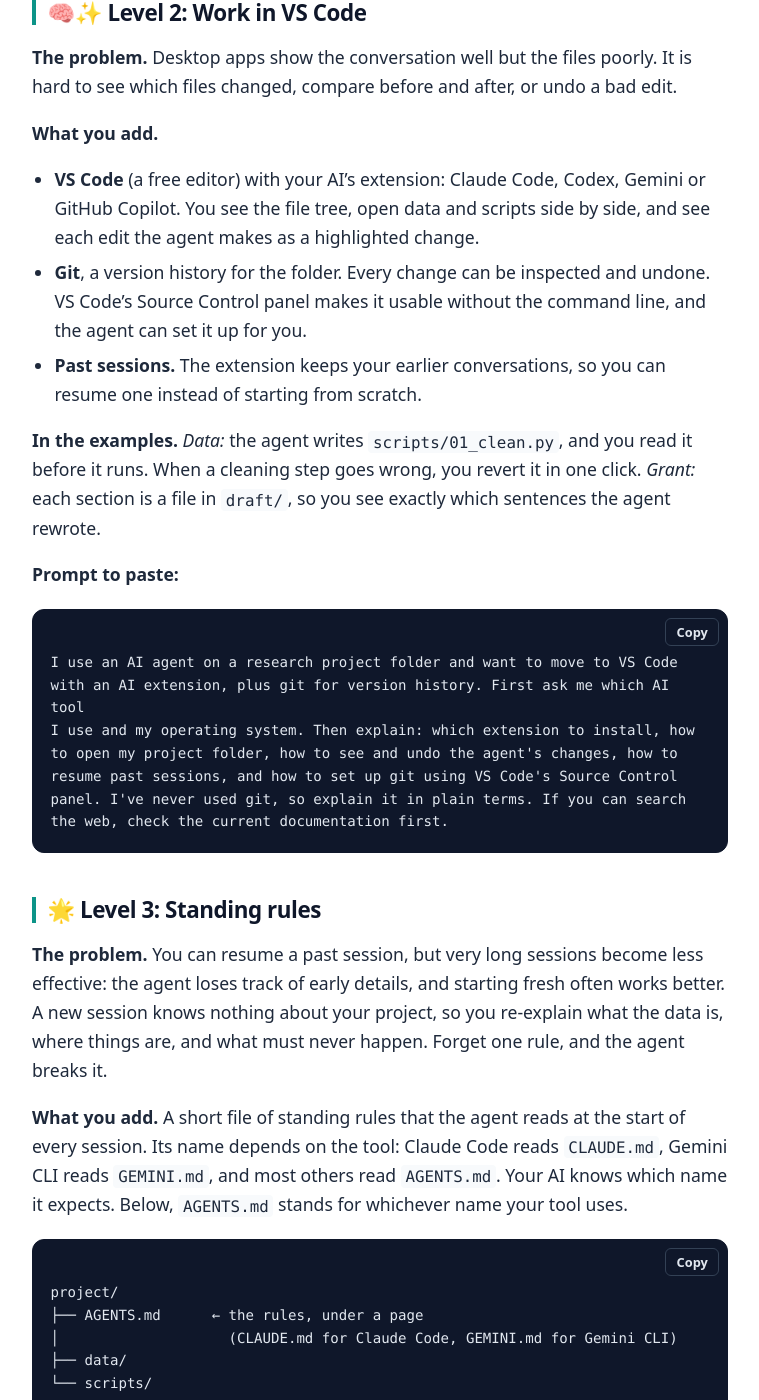
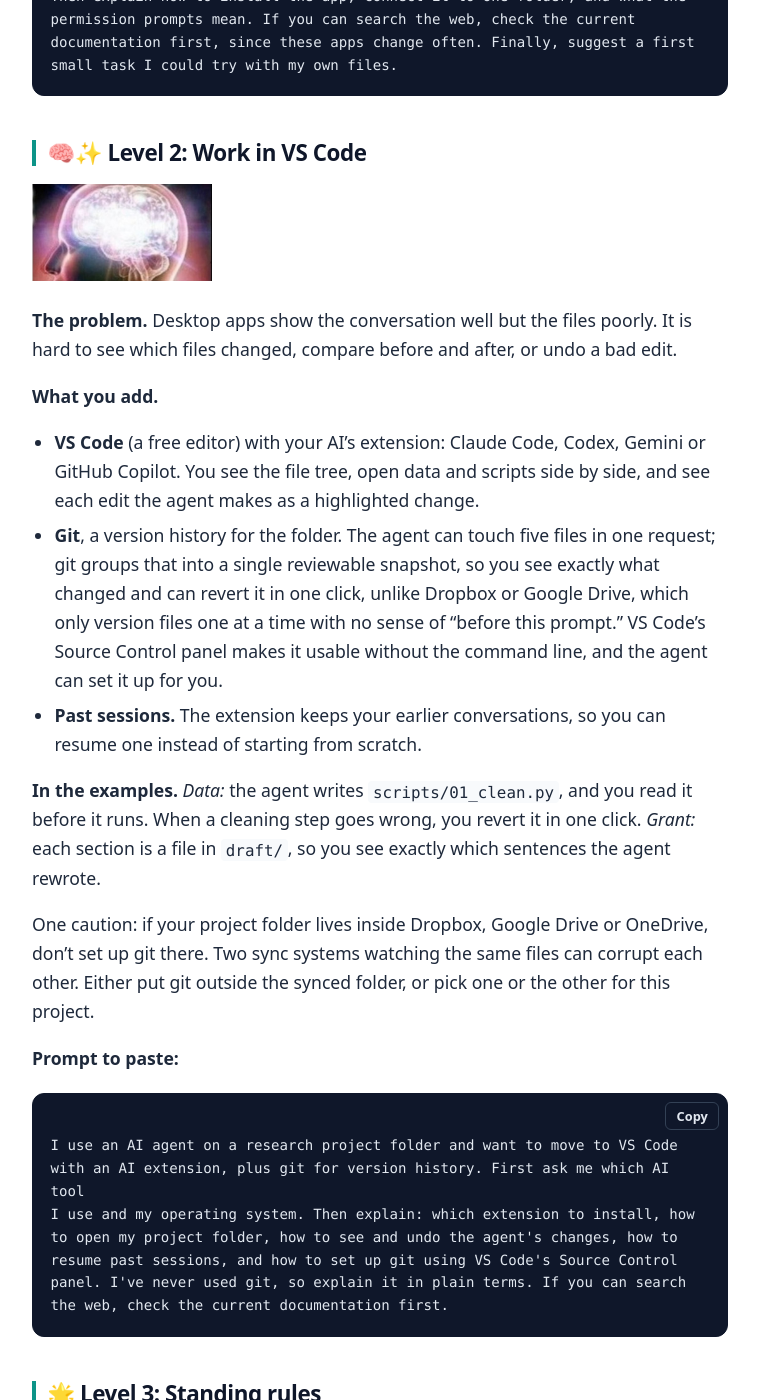
Before and after one commit to yairmau/share, a Jekyll site: the page built from five-levels-ai-agents/index.md, in a window 1280 px wide and 1400 px high, scrolled down 3063 px. Shown: the whole window, without its empty margins (260-1019 px from the left). Built offline with Jekyll 4.4.1, drawn with Linux system fonts in a browser that asks for light colours; some of the changed text lies outside the part shown.

Commit message:
Update Five Levels page: git rationale, Dropbox caution, agent-docs examples, per-level images
Co-Authored-By: Claude Sonnet 5 <noreply@anthropic.com>

````diff
--- a/five-levels-ai-agents/index.md
+++ b/five-levels-ai-agents/index.md
@@ -5,20 +5,22 @@ share: true
 summary: How researchers can go from chatting with an AI to working with an AI agent inside their project folders, in five levels, with paste-ready prompts for any AI tool.
 ---
 
-An agent is a chatbot that works inside a folder on your computer: it reads your files, writes new ones and runs code, instead of waiting for you to paste things in. This guide climbs from the simplest setup to the most capable one in five levels, like the galaxy-brain meme below. Level 5 comes in two versions, 5a and 5b: two ways to keep a project consistent across computers. Stop at whichever level fits your work.
+An agent is a chatbot that works inside a folder on your computer: it reads your files, writes new ones and runs code, instead of waiting for you to paste things in. This guide climbs from the simplest setup to the most capable one in five levels, like the galaxy-brain meme below. Stop at whichever level fits your work.
 
 <img src="{{ '/five-levels-ai-agents/galaxy-brain.jpg' | relative_url }}" alt="Galaxy-brain meme: five panels, each brain glowing brighter. Level 1, give the AI a folder. Level 2, work in VS Code. Level 3, standing rules. Level 4, procedures and skills. Level 5a or 5b, any machine." style="width: 100%; height: auto;">
 
 The guide explains *why* each level exists. It leaves the *how* to your own AI, because tools change every few months and your AI knows your setup better than any tutorial. Each level ends with a prompt: paste it into the AI tool you use (Claude, ChatGPT, Gemini or another) and it will walk you through that step for your tool and project.
 
+**Level 0:** I assume everyone is familiar with using chatbots like ChatGPT, Gemini or Claude on a browser.
+
 | Level | What you add | Problem it solves |
 | --- | --- | --- |
-| 🧠 1 | A desktop app connected to a folder | Copying data and code back and forth between you and a chatbot |
-| 🧠✨ 2 | VS Code, an AI extension, git | Not seeing or being able to undo what the agent changed |
-| 🌟 3 | `AGENTS.md` | Re-explaining your project in every session |
-| 🌌 4 | Procedures and skills | Re-explaining the same task every time it comes up |
-| 🌌🌌 5a | A git remote and `progress.md` | Losing continuity when you switch computers |
-| 🌌🌌 5b | The project on a university server | Keeping several copies in sync (an alternative to 5a) |
+| 1 | A desktop app connected to a folder | Copying data and code back and forth between you and a chatbot |
+| 2 | VS Code, an AI extension, git | Not seeing or being able to undo what the agent changed |
+| 3 | `AGENTS.md` | Re-explaining your project in every session |
+| 4 | Procedures and skills | Re-explaining the same task every time it comes up |
+| 5a | A git remote and `progress.md` | Losing continuity when you switch computers |
+| 5b | The project on a university server | Keeping several copies in sync (an alternative to 5a) |
 
 Two running examples show what each level means in practice:
 
@@ -26,6 +28,8 @@ Two running examples show what each level means in practice:
 - **Writing:** a three-year grant proposal with a strict page limit and a set of required sections.
 
 ## 🧠 Level 1: Give the AI a folder
+
+<img src="{{ '/five-levels-ai-agents/level-1-brain.jpg' | relative_url }}" alt="Level 1 glowing brain" style="width: 180px; height: auto;">
 
 **The problem.** With a chatbot, you are the go-between: you paste data in, copy code out, run it, paste back the error, and repeat. The AI never sees your actual files.
 
@@ -53,15 +57,19 @@ small task I could try with my own files.
 
 ## 🧠✨ Level 2: Work in VS Code
 
+<img src="{{ '/five-levels-ai-agents/level-2-brain.jpg' | relative_url }}" alt="Level 2 glowing brain" style="width: 180px; height: auto;">
+
 **The problem.** Desktop apps show the conversation well but the files poorly. It is hard to see which files changed, compare before and after, or undo a bad edit.
 
 **What you add.**
 
 - **VS Code** (a free editor) with your AI's extension: Claude Code, Codex, Gemini or GitHub Copilot. You see the file tree, open data and scripts side by side, and see each edit the agent makes as a highlighted change.
-- **Git**, a version history for the folder. Every change can be inspected and undone. VS Code's Source Control panel makes it usable without the command line, and the agent can set it up for you.
+- **Git**, a version history for the folder. The agent can touch five files in one request; git groups that into a single reviewable snapshot, so you see exactly what changed and can revert it in one click, unlike Dropbox or Google Drive, which only version files one at a time with no sense of "before this prompt." VS Code's Source Control panel makes it usable without the command line, and the agent can set it up for you.
 - **Past sessions.** The extension keeps your earlier conversations, so you can resume one instead of starting from scratch.
 
 **In the examples.** *Data:* the agent writes `scripts/01_clean.py`, and you read it before it runs. When a cleaning step goes wrong, you revert it in one click. *Grant:* each section is a file in `draft/`, so you see exactly which sentences the agent rewrote.
+
+One caution: if your project folder lives inside Dropbox, Google Drive or OneDrive, don't set up git there. Two sync systems watching the same files can corrupt each other. Either put git outside the synced folder, or pick one or the other for this project.
 
 **Prompt to paste:**
 
@@ -77,6 +85,8 @@ the web, check the current documentation first.
 
 ## 🌟 Level 3: Standing rules
 
+<img src="{{ '/five-levels-ai-agents/level-3-brain.jpg' | relative_url }}" alt="Level 3 glowing brain" style="width: 180px; height: auto;">
+
 **The problem.** You can resume a past session, but very long sessions become less effective: the agent loses track of early details, and starting fresh often works better. A new session knows nothing about your project, so you re-explain what the data is, where things are, and what must never happen. Forget one rule, and the agent breaks it.
 
 **What you add.** A short file of standing rules that the agent reads at the start of every session. Its name depends on the tool: Claude Code reads `CLAUDE.md`, Gemini CLI reads `GEMINI.md`, and most others read `AGENTS.md`. Your AI knows which name it expects. Below, `AGENTS.md` stands for whichever name your tool uses.
@@ -90,6 +100,20 @@ project/
 ```
 
 Write rules the agent can check itself against. "Be rigorous" changes nothing. "Every parameter needs units and a source" does. When the agent does something you didn't want, add a rule rather than only correcting it in the chat.
+
+A short `AGENTS.md` might read:
+
+```markdown
+# Soil moisture project
+
+Logger data from four plots, 2024-2026. Goal: drying-rate model for the paper.
+
+## Rules
+- Never modify files in `data/raw/`.
+- Log every cleaning decision in `output/cleaning_log.md`.
+- Don't drop outliers without asking me first.
+- Units on every parameter, always.
+```
 
 **In the examples.** *Data:* "Never modify `data/raw/`. Log every cleaning decision in `output/cleaning_log.md`. Don't drop outliers without asking me." *Grant:* "Cite only sources in `references.bib`, and never invent a reference. Mark gaps with [CITATION NEEDED]. No hype words."
 
@@ -105,6 +129,8 @@ check yourself against, not vague ones. Explain each part as you write it.
 ```
 
 ## 🌌 Level 4: Procedures and skills
+
+<img src="{{ '/five-levels-ai-agents/level-4-brain.jpg' | relative_url }}" alt="Level 4 glowing brain" style="width: 180px; height: auto;">
 
 **The problem.** Some tasks come up again and again: a statistical analysis done your group's way, figures in your house style, the final check before submitting. Putting every step of each in `AGENTS.md` makes it long, and the agent reads all of it every time, even when it isn't relevant.
 
@@ -122,6 +148,33 @@ project/
 
 A good rule of thumb: when you notice yourself explaining the same steps a second time, ask the agent to turn them into a procedure.
 
+A plain procedure file is just Markdown, like `agent-docs/statistics.md`:
+
+```markdown
+# Statistics procedure
+
+Use when: running any statistical test for this project.
+
+1. If plots are measured repeatedly over time, use a mixed model, not a
+   plain t-test or ANOVA.
+2. Always report effect sizes with 95% confidence intervals, not just p-values.
+3. State the model and software version used in the methods section.
+```
+
+A *skill* adds a short header so the agent can find it on its own, without `AGENTS.md` pointing to it:
+
+```markdown
+---
+name: statistics
+description: Use when running any statistical test or reporting results for this project.
+---
+
+1. If plots are measured repeatedly over time, use a mixed model, not a
+   plain t-test or ANOVA.
+2. Always report effect sizes with 95% confidence intervals, not just p-values.
+3. State the model and software version used in the methods section.
+```
+
 **In the examples.** *Data:* `statistics.md` says to use mixed models when plots are measured repeatedly, and to report effect sizes with confidence intervals. *Grant:* `grant-review.md` has the agent review a draft as a skeptical panel member would, against the funder's evaluation criteria.
 
 **Prompt to paste** (into the agent, inside your project folder):
@@ -137,6 +190,8 @@ check your tool's current documentation on skills first.
 ```
 
 ## 🌌🌌 Level 5a: Sync copies across machines
+
+<img src="{{ '/five-levels-ai-agents/level-5-brain.jpg' | relative_url }}" alt="Level 5 glowing brain" style="width: 180px; height: auto;">
 
 Level 5 has two versions that solve the same problem: keep synced copies on each computer (5a), or keep a single copy on a server (5b). Pick one.
 
````
Also changed, not shown: five-levels-ai-agents/level-1-brain.jpg (added), five-levels-ai-agents/level-2-brain.jpg (added), five-levels-ai-agents/level-3-brain.jpg (added), five-levels-ai-agents/level-4-brain.jpg (added), five-levels-ai-agents/level-5-brain.jpg (added).
